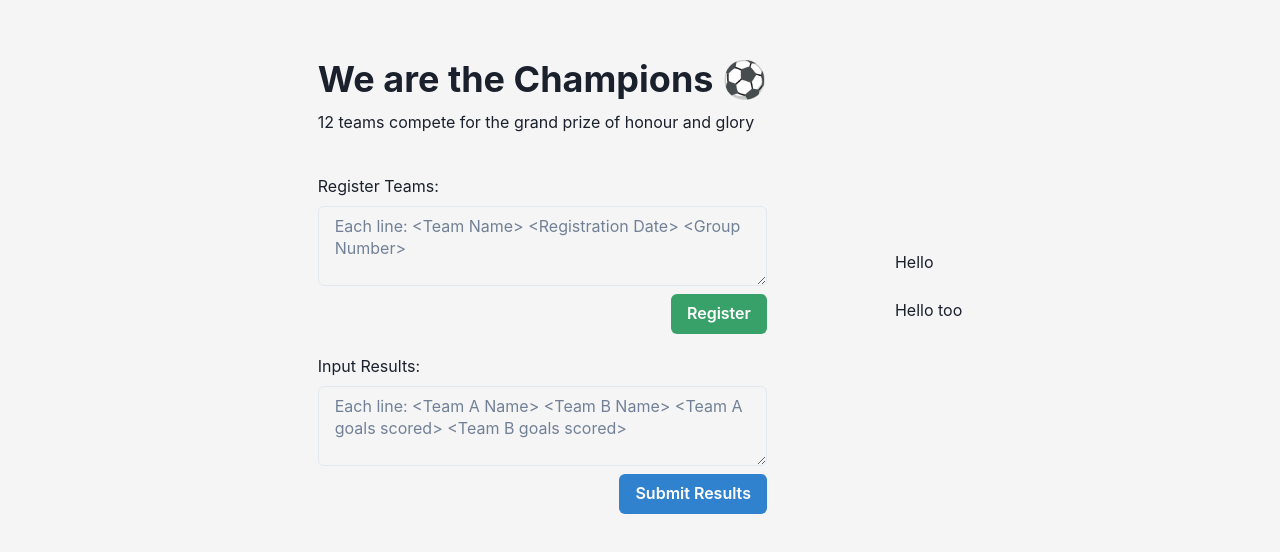
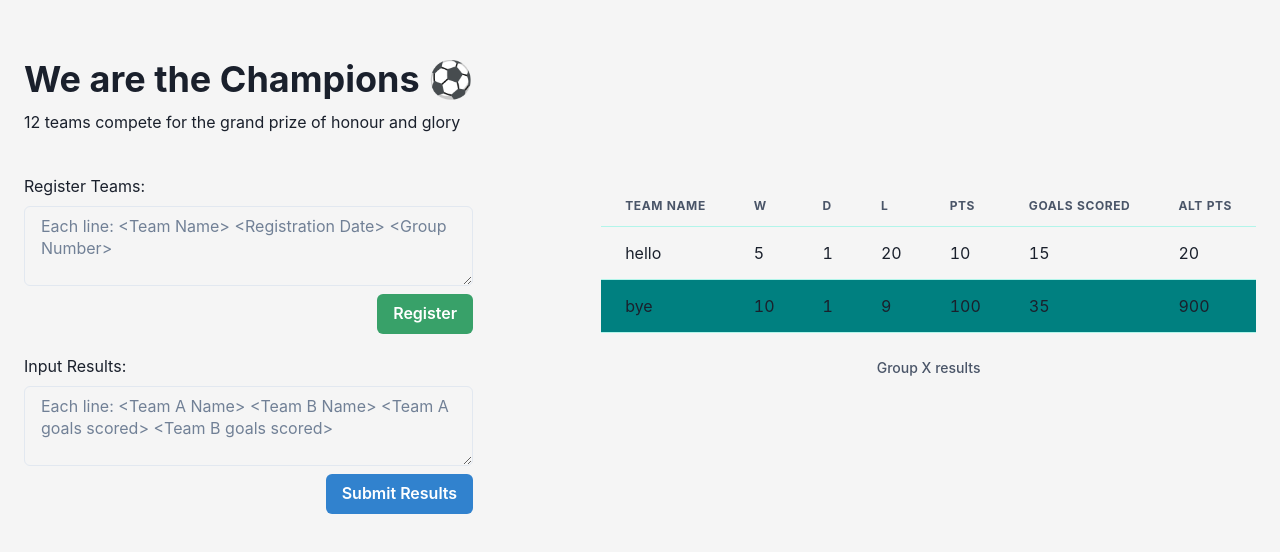
Before and after one commit to TanLeYang/we-are-the-champions, a Next.js app: page / in a window 1280 px wide. Shown: the part 114-666 px from the top of the page. Built offline with nearby package versions, Linux system fonts and the light colour scheme.

Commit message:
Create table component for displaying results

```diff
--- /dev/null
+++ b/src/components/ResultTable.tsx
@@ -0,0 +1,52 @@
+import { Table, TableCaption, TableContainer, Tbody, Td, Th, Thead, Tr } from "@chakra-ui/react"
+
+type Results = {
+  teamName: string
+  wins: number
+  draws: number
+  losses: number
+  points: number
+  goalsScored: number
+  alternatePoints: number
+  didAdvance: boolean
+}
+
+type ResultTableProps = {
+  results: Results[]
+}
+
+const ResultTable: React.FC<ResultTableProps> = ({ results }) => {
+  return (
+    <TableContainer>
+      <Table variant="simple" colorScheme="teal">
+        <TableCaption> Group X results </TableCaption>
+        <Thead>
+          <Tr>
+            <Th> Team Name </Th>
+            <Th> W </Th>
+            <Th> D </Th>
+            <Th> L </Th>
+            <Th> Pts </Th>
+            <Th> Goals Scored </Th>
+            <Th> Alt Pts </Th>
+          </Tr>
+        </Thead>
+        <Tbody>
+          {results.map((result, idx) => (
+            <Tr key={idx} bgColor={result.didAdvance ? "teal" : ""}>
+              <Td> {result.teamName} </Td>
+              <Td> {result.wins} </Td>
+              <Td> {result.draws} </Td>
+              <Td> {result.losses} </Td>
+              <Td> {result.points} </Td>
+              <Td> {result.goalsScored} </Td>
+              <Td> {result.alternatePoints} </Td>
+            </Tr>
+          ))}
+        </Tbody>
+      </Table>
+    </TableContainer>
+  )
+}
+
+export default ResultTable
--- a/src/pages/index.tsx
+++ b/src/pages/index.tsx
@@ -1,7 +1,31 @@
 import { Box, Flex, Heading, VStack, Text, Textarea, Spacer, Button } from "@chakra-ui/react"
 import type { NextPage } from "next"
+import ResultTable from "../components/ResultTable"
 
 const Home: NextPage = () => {
+  const testResults = [
+    {
+      teamName: "hello",
+      wins: 5,
+      draws: 1,
+      losses: 20,
+      points: 10,
+      goalsScored: 15,
+      alternatePoints: 20,
+      didAdvance: false
+    },
+    {
+      teamName: "bye",
+      wins: 10,
+      draws: 1,
+      losses: 9,
+      points: 100,
+      goalsScored: 35,
+      alternatePoints: 900,
+      didAdvance: true
+    }
+  ]
+
   return (
     <>
       <Flex
@@ -43,8 +67,7 @@ const Home: NextPage = () => {
         </Box>
 
         <Flex direction="column" gap="3vh">
-          <h1> Hello </h1>
-          <h1> Hello too </h1>
+          <ResultTable results={testResults} />
         </Flex>
       </Flex>
     </>
```
